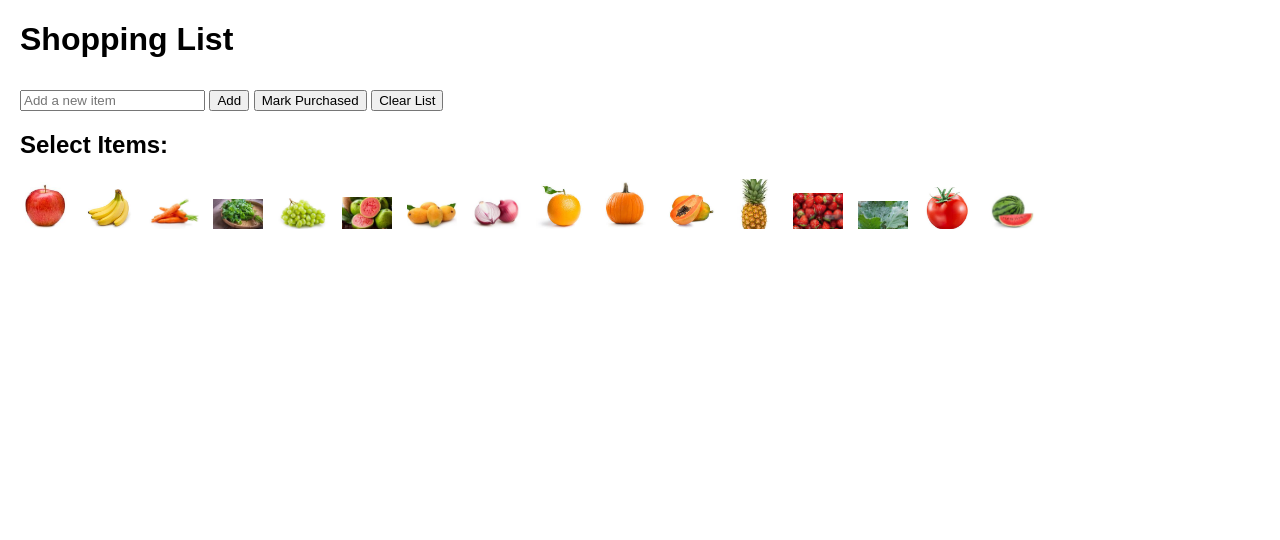
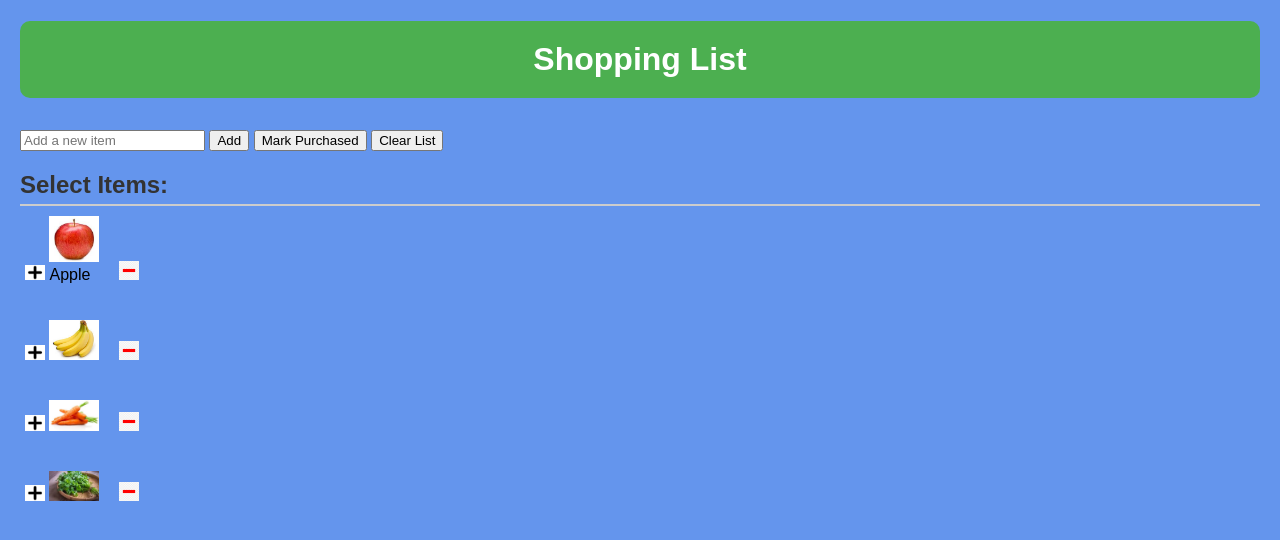
Before and after one commit to FaithChepkemoi/WK2-Code-Challenge, a plain HTML site: page index.html in a window 1280 px wide. Drawn offline with Linux system fonts and the light colour scheme.

Commit message:
my syling changes

```diff
--- a/index.html
+++ b/index.html
@@ -8,7 +8,25 @@
         body {
             font-family: Arial, sans-serif;
             margin: 20px;
+        background-color: cornflowerblue;
+
         }
+        h1 {
+            background-color: #4CAF50; /* Green background */
+            color: white; /* Text color */
+            padding: 20px; /* Space inside the h1 */
+            text-align: center; /* Center the text */
+            border-radius:10px; /* Rounded corners */
+        }
+        h2 {
+        font-size: 24px; /* Increase font size */
+        color: #333; /* Dark gray color */
+        margin-top: 20px; /* Space above the heading */
+        margin-bottom: 10px; /* Space below the heading */
+        text-align: left; /* Align text to the left */
+        border-bottom: 2px solid #ccc; /* Add a bottom border */
+        padding-bottom: 5px; /* Add some padding below the text */
+    }
         #shopping-list {
             list-style-type: none;
             padding: 0;
@@ -25,6 +43,11 @@
             width: 50px; /* Set a width for item images */
             cursor: pointer; /* Change cursor to pointer on hover */
             margin-right: 10px; /* Space between images */
+        }
+        .icon {
+            width: 20px; /* Set a width for icons */
+            cursor: pointer; /* Change cursor to pointer on hover */
+            margin-left: 5px; /* Space between image and icon */
         }
     </style>
 </head>
@@ -47,24 +70,68 @@
     <!-- Images for selecting items -->
     <div id="item-selection">
         <h2>Select Items:</h2>
-        <img src="images/apple.jpeg" alt="Apple" class="item-image" data-item-name="Apple">
-        <img src="images/banana.jpeg" alt="Banana" class="item-image" data-item-name="Banana">
-        <img src="images/carrot.jpeg" alt="Carrot" class="item-image" data-item-name="Carrot">
-        <img src="images/corriander.jpeg" alt="corriander" class="item-image" data-item-name="corriander">
-        <img src="images/grapes.jpeg" alt="Grapes" class="item-image" data-item-name="Grapes">
-        <img src="images/guava.jpeg" alt="Guava" class="item-image" data-item-name="Guava">
-        <img src="images/mangoes.jpeg" alt="Mangoes" class="item-image" data-item-name="Mangoes">
-        <img  src="images/onions.jpeg" alt="onions" class="item-image" data-item-name="onions">
-        <img  src="images/orange.jpeg"  alt="orange" class="item-image" data-item-name="orange">
-        <img  src="images/pamkin.jpeg" alt="pamkin" class="item-image" data-item-name="pamkin">
-        <img  src="images/papaya.jpeg" alt="Papaya" class="item-image" data-item-name="Papaya">
-        <img  src="images/pineaple.jpeg" alt="pineaple" class="item-image" data-item-name="pineaple">
-        <img src="images/strawberry.jpeg"  alt="strawberry" class="item-image" data-item-name="strawberry">
-        <img src="images/sukumawiki.jpeg"  alt="sukumawiki" class="item-image" data-item-name="sukumawiki">
-        <img  src="images/tomato.jpeg" alt="Tomato" class="item-image" data-item-name="Tomato">
-        <img src="images/watermelon.jpeg" alt="watermelon" class="item-image" data-item-name="watermelon">
+        <div style="display: inline-block;">
 
-        <!-- Add more images as needed -->
+
+            <img src="images/plus.png" alt="Add apple" class="icon" data-item-name="Apple" onclick="addItemFromImage('Apple')">
+
+        </div>
+        <div style="display: inline-block;">
+
+
+            <img src="images/apple.jpeg" alt="Apple" class="item-image" data-item-name="Apple" >
+            <figcaption>Apple</figcaption>
+            </div>
+            <div style="display: inline-block;">
+            <img src="images/minus.png" alt="Remove Apple" class="icon" data-item-name="Apple" onclick="removeItemFromImage('Apple')">
+
+        </div>
+        <br>
+        <br>
+        <br>
+
+
+
+            <div style="display: inline-block;">
+            <img src="images/plus.png" alt="Add Banana" class="icon" data-item-name="Banana" onclick="addItemFromImage('Banana')">
+            </div>
+
+            <div style="display: inline-block;">
+                <img src="images/banana.jpeg" alt="Banana" class="item-image" data-item-name="Banana">
+                </div>
+
+            <div style="display: inline-block;">
+
+            <img src="images/minus.png" alt="Remove Banana" class="icon" data-item-name="Banana" onclick="removeItemFromImage('Banana')">
+        </div>
+        <br>
+        <br>
+        <br>
+
+            <div style="display: inline-block;">
+            <img src="images/plus.png" alt="Add Carrot" class="icon" data-item-name="Carrot" onclick="addItemFromImage('Carrot')">
+            </div>
+
+        <div style="display: inline-block;">
+            <img src="images/carrot.jpeg" alt="Carrot" class="item-image" data-item-name="Carrot">
+            </div>
+            <div style="display: inline-block;">
+            <img src="images/minus.png" alt="Remove Carrot" class="icon" data-item-name="Carrot" onclick="removeItemFromImage('Carrot')">
+        </div>
+
+        <br>
+        <br>
+        <br>
+        <div style="display: inline-block;">
+            <img src="images/plus.png" alt="Add corriander" class="icon" data-item-name="corriander" onclick="addItemFromImage('corriander')">
+            </div>
+
+        <div style="display: inline-block;">
+            <img src="images/corriander.jpeg" alt="corriander" class="item-image" data-item-name="corriander">
+            </div>
+            <div style="display: inline-block;">
+            <img src="images/minus.png" alt="Remove corriander" class="icon" data-item-name="corriander" onclick="removeItemFromImage('corriander')">
+        </div>
     </div>
 
     <!-- List container to display items -->
--- a/script.js
+++ b/script.js
@@ -4,10 +4,18 @@ const addButton = document.getElementById('add-button');
 const markPurchasedButton = document.getElementById('mark-purchased-button');
 const clearButton = document.getElementById('clear-button');
 const shoppingList = document.getElementById('shopping-list');
-const itemImages = document.querySelectorAll('.item-image');
 
 // Initialize shopping list array
 let items = [];
+
+// Load items from local storage
+function loadItems() {
+    const storedItems = JSON.parse(localStorage.getItem('shoppingList'));
+    if (storedItems) {
+        items = storedItems;
+        renderList();
+    }
+}
 
 // Render the shopping list
 function renderList() {
@@ -20,6 +28,9 @@ function renderList() {
         // Add event listener for marking as purchased on click
         li.addEventListener('click', () => markPurchased(index));
 
+        // Add double-click event listener for editing
+        li.addEventListener('dblclick', () => editItem(index));
+
         shoppingList.appendChild(li);
     });
 }
@@ -31,14 +42,36 @@ function addItem() {
         items.push({ name: itemName, purchased: false });
         itemInput.value = ''; // Clear input field
         renderList();
+        saveItems(); // Save to local storage
     }
 }
 
 // Add item from image selection
 function addItemFromImage(itemName) {
     if (itemName) {
-        items.push({ name: itemName, purchased: false });
+        // Check if the item already exists
+        const existingItem = items.find(item => item.name === itemName);
+
+        if (!existingItem) {
+            items.push({ name: itemName, purchased: false });
+            renderList();
+            saveItems(); // Save to local storage
+        } else {
+            alert(`${itemName} is already in the list.`);
+        }
+    }
+}
+
+// Remove item from image selection
+function removeItemFromImage(itemName) {
+    const index = items.findIndex(item => item.name === itemName);
+
+    if (index !== -1) {
+        items.splice(index, 1); // Remove the item from the array
         renderList();
+        saveItems(); // Save to local storage
+    } else {
+        alert(`${itemName} is not in the list.`);
     }
 }
 
@@ -46,18 +79,36 @@ function addItemFromImage(itemName) {
 function markPurchased(index) {
     items[index].purchased = !items[index].purchased; // Toggle purchased state
     renderList();
+    saveItems(); // Save to local storage
+}
+
+// Edit an existing item
+function editItem(index) {
+    const newName = prompt("Edit item:", items[index].name);
+    if (newName !== null && newName.trim() !== "") {
+        items[index].name = newName.trim();
+        renderList();
+        saveItems(); // Save to local storage
+    }
 }
 
 // Mark all items as purchased
 function markAllPurchased() {
     items.forEach(item => item.purchased = true); // Set all items to purchased
     renderList();
+    saveItems(); // Save to local storage
 }
 
 // Clear the shopping list
 function clearList() {
     items = [];
     renderList();
+    localStorage.removeItem('shoppingList'); // Clear from local storage
+}
+
+// Save items to local storage
+function saveItems() {
+    localStorage.setItem('shoppingList', JSON.stringify(items));
 }
 
 // Event listeners
@@ -65,10 +116,8 @@ addButton.addEventListener('click', addItem);
 markPurchasedButton.addEventListener('click', markAllPurchased);
 clearButton.addEventListener('click', clearList);
 
-// Event listeners for image clicks
-itemImages.forEach(image => {
-    image.addEventListener('click', () => addItemFromImage(image.dataset.itemName));
-});
+// Load initial items from local storage when the page loads
+loadItems();
 
 // Initial render of the empty list
 renderList();
```
Also changed, not shown: images/minus.png (added), images/plus.png (added).
